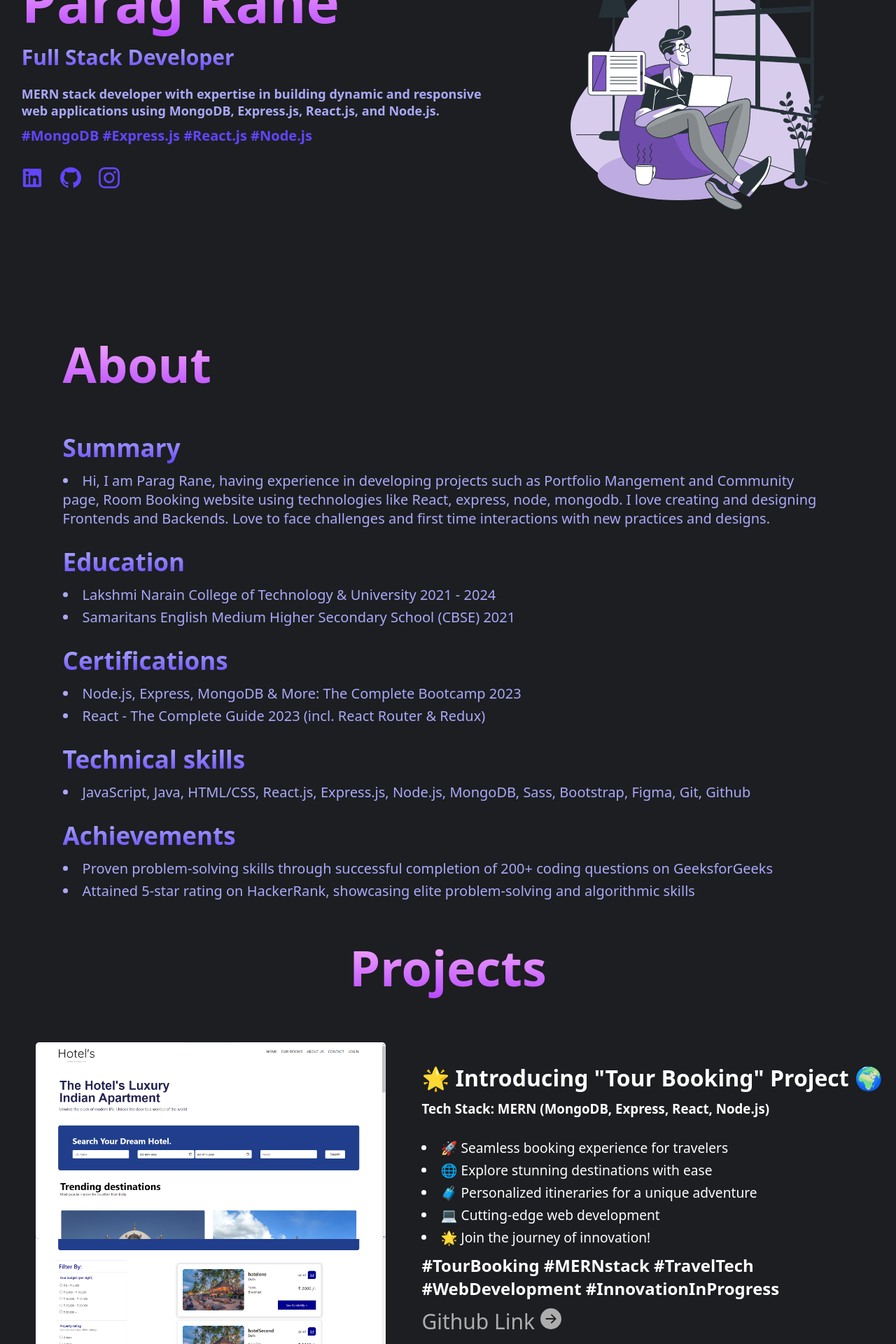
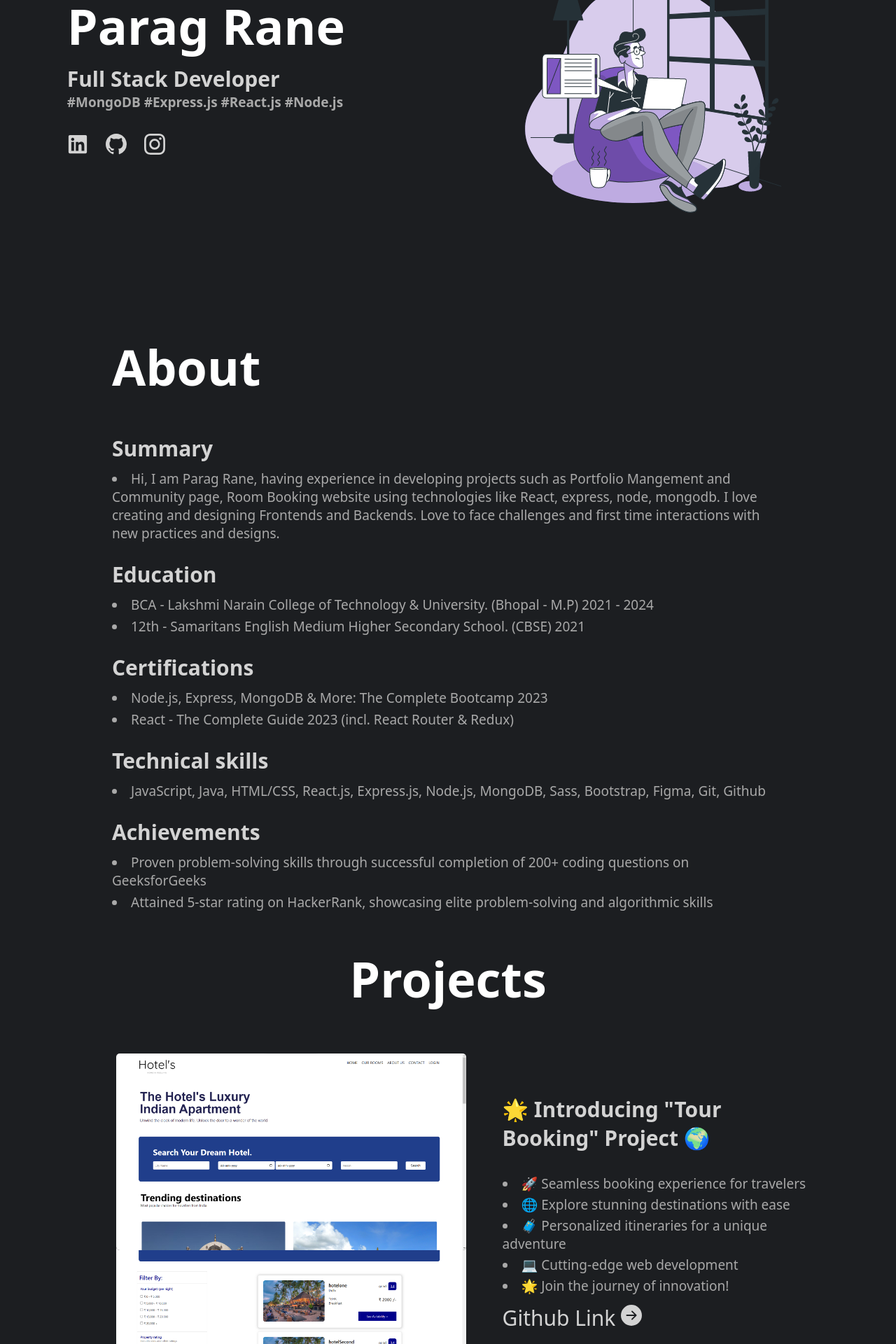
Before and after one commit to llparagranell/Work-Sample, a React (Create React App) app: page / in a window 1280 px wide. Shown: the part 320-2240 px from the top of the page at 70% size. Built offline with nearby package versions, Linux system fonts and the light colour scheme.

Commit message:
final commit

```diff
--- a/src/App.css
+++ b/src/App.css
@@ -7,3 +7,16 @@
 html {
   scroll-behavior: smooth;
 }
+
+.light-font{
+  color: lightgray;
+  font-size: 30px;
+}
+.white-font{
+  color: white;
+  font-size: 70px;
+}
+.dark-font{
+  color: darkgrey;
+  font-size: 19px;
+}
--- a/src/components/About.jsx
+++ b/src/components/About.jsx
@@ -1,39 +1,64 @@
 import "./about.css";
-import react from '../images/udemy react.pdf'
-import node from '../images/udemy.pdf'
-
+import react from "../images/udemy react.pdf";
+import node from "../images/udemy.pdf";
 
 function About() {
-
-
   return (
     <div id="about">
       <div className="box">
-        <h1>About</h1>
+        <h1 className="white-font">About</h1>
         <div className="about">
-          <p className="about-p">Summary</p>
-          <li className="about-li">Hi, I am Parag Rane, having experience in developing projects such
+          <p className="light-font about-p">Summary</p>
+          <li className="dark-font about-li">
+            Hi, I am Parag Rane, having experience in developing projects such
             as Portfolio Mangement and Community page, Room Booking website
             using technologies like React, express, node, mongodb. I love
             creating and designing Frontends and Backends. Love to face
             challenges and first time interactions with new practices and
             designs.
           </li>
-          <p className="about-p">Education</p>
-          <li className="about-li">Lakshmi Narain College of Technology & University 2021 - 2024</li>
-          <li className="about-li">Samaritans English Medium Higher Secondary School (CBSE) 2021</li>
+          <p className="light-font about-p">Education</p>
+          <li className="dark-font about-li">
+           BCA - Lakshmi Narain College of Technology & University. (Bhopal - M.P) 2021 - 2024
+          </li>
+          <li className="dark-font about-li">
+           12th - Samaritans English Medium Higher Secondary School. (CBSE) 2021
+          </li>
 
-          <p className="about-p">Certifications</p>
-          <li className="about-li"><a style={{textDecoration:"none",color:'#aba8f9'}} href={react}  download="parag_rane_react">Node.js, Express, MongoDB & More: The Complete Bootcamp 2023</a></li>
-          <li className="about-li"><a style={{textDecoration:"none",color:'#aba8f9'}} href={node} download="parag_rane_node">React - The Complete Guide 2023 (incl. React Router & Redux)</a></li>
+          <p className="light-font about-p">Certifications</p>
+          <li className="dark-font about-li">
+            <a
+              style={{ textDecoration: "none", color: "darkgrey" }}
+              href={react}
+              download="parag_rane_react"
+            >
+              Node.js, Express, MongoDB & More: The Complete Bootcamp 2023
+            </a>
+          </li>
+          <li className="dark-font about-li">
+            <a
+              style={{ textDecoration: "none", color: "darkgrey" }}
+              href={node}
+              download="parag_rane_node"
+            >
+              React - The Complete Guide 2023 (incl. React Router & Redux)
+            </a>
+          </li>
 
-          <p className="about-p">Technical skills</p>
-          <li className="about-li">JavaScript, Java, HTML/CSS, React.js, Express.js, Node.js, MongoDB, Sass, Bootstrap,
-Figma, Git, Github</li>
-<p className="about-p">Achievements</p>
-          <li className="about-li">Proven problem-solving skills through successful completion of 200+ coding questions on GeeksforGeeks</li>
-          <li className="about-li">Attained 5-star rating on HackerRank, showcasing elite problem-solving and algorithmic skills</li>
-
+          <p className="light-font about-p">Technical skills</p>
+          <li className="dark-font about-li">
+            JavaScript, Java, HTML/CSS, React.js, Express.js, Node.js, MongoDB,
+            Sass, Bootstrap, Figma, Git, Github
+          </li>
+          <p className="light-font about-p">Achievements</p>
+          <li className="dark-font about-li">
+            Proven problem-solving skills through successful completion of 200+
+            coding questions on GeeksforGeeks
+          </li>
+          <li className="dark-font about-li">
+            Attained 5-star rating on HackerRank, showcasing elite
+            problem-solving and algorithmic skills
+          </li>
         </div>
 
         {/* <h1>Skills</h1>
@@ -47,9 +72,6 @@ Figma, Git, Github</li>
           <li><FaNodeJs/></li>
         </div> */}
       </div>
-
-
-
     </div>
   );
 }
--- a/src/components/Home.jsx
+++ b/src/components/Home.jsx
@@ -9,18 +9,18 @@ function Home() {
   return (
     <div className="heading">
       <div className="ex">
-        <p id="name">Parag Rane</p>
-        <p id="pro">Full Stack Developer</p>
-        <p id="des">MERN stack developer with expertise in building dynamic and responsive <br /> web applications using MongoDB, Express.js, React.js, and Node.js.</p>
-        <p id="hash">#MongoDB  #Express.js  #React.js  #Node.js</p>
+        <p className="white-font" style={{lineHeight:"1",marginBottom:"20px"}}> Parag Rane</p>
+        <p className="light-font">Full Stack Developer</p>
+        {/* <p className="dark-font">MERN stack developer with expertise in building dynamic and responsive <br /> web applications using MongoDB, Express.js, React.js, and Node.js.</p> */}
+        <p className="dark-font">#MongoDB  #Express.js  #React.js  #Node.js</p>
         <ul style={{marginTop:"30px"}}>
-          <a href="https://www.linkedin.com/in/parag-rane-414089243/" className="home-ul-a">
+          <a href="https://www.linkedin.com/in/parag-rane-414089243/" className="light-font">
             <FaLinkedin />
           </a>
-          <a href="https://github.com/llparagranell" style={{padding:"0 25px"}}>
+          <a href="https://github.com/llparagranell" style={{padding:"0 25px"}} className="light-font">
             <BsGithub />
           </a>
-          <a href="https://www.instagram.com/___parag___rane___/" className="home-ul-a">
+          <a href="https://www.instagram.com/___parag___rane___/" className="light-font">
             <BsInstagram />
           </a>
         </ul>
--- a/src/components/Project.jsx
+++ b/src/components/Project.jsx
@@ -9,7 +9,7 @@ function Project() {
   return (
     <div id="project">
       <div className="project">
-        <h1>Projects</h1>
+        <h1 className="white-font">Projects</h1>
       </div>
       <div className="project-container">
         <div className="flex">
@@ -18,22 +18,22 @@ function Project() {
             <img src={img_1} alt=""  className="p-img"/>
             <img src={img_2} alt="" className="mar p-img" />
           </div>
-          <div className="description" style={{ color: "white" }}>
-            <h1> 🌟 Introducing "Tour Booking" Project 🌍</h1>
+          <div className="description">
+            <h1 className="light-font"> 🌟 Introducing "Tour Booking" Project 🌍</h1>
 
-            <h3>Tech Stack: MERN (MongoDB, Express, React, Node.js)</h3>
-            <li>🚀 Seamless booking experience for travelers</li>
-            <li>🌐 Explore stunning destinations with ease</li>
-            <li>🧳 Personalized itineraries for a unique adventure</li>
-            <li>💻 Cutting-edge web development</li>
-            <li>🌟 Join the journey of innovation!</li>
-            <h2>
+            {/* <h3 className="light-font">Tech Stack: MERN (MongoDB, Express, React, Node.js)</h3> */}
+            <li className="dark-font">🚀 Seamless booking experience for travelers</li>
+            <li className="dark-font">🌐 Explore stunning destinations with ease</li>
+            <li className="dark-font">🧳 Personalized itineraries for a unique adventure</li>
+            <li className="dark-font">💻 Cutting-edge web development</li>
+            <li className="dark-font">🌟 Join the journey of innovation!</li>
+            {/* <p className="light-font">
               #TourBooking #MERNstack #TravelTech #WebDevelopment
               #InnovationInProgress
-            </h2>
+            </p> */}
             <a
               href="https://github.com/llparagranell/tourbooking"
-              className="a"
+              className="light-font a"
             >
               Github Link <BsFillArrowRightCircleFill />
             </a>
@@ -48,18 +48,18 @@ function Project() {
             <img src={img_4} alt="" className="mar p-img" />
           </div>
           <div className="description" style={{ color:"white" }}>
-            <h1> 🌟 Introducing "Chat App" Project 🌍</h1>
+            <h1 className="light-font"> 🌟 Introducing "Chat App" Project 🌍</h1>
 
-            <h3>Tech Stack: MERN (MongoDB, Express, React, Node.js)</h3>
-            <li>🌍 Global connectivity</li>
-            <li>🔄 Real-time messaging</li>
-            <li>📱 Responsive design</li>
-            <li>💬 Personalized chats</li>
-            <li>💡 Developed on MERN stack</li>
-            <h2>#ChatApp #MERNstack #WebDevelopment #InnovationInProgress</h2>
+            {/* <p className="light-font">Tech Stack: MERN (MongoDB, Express, React, Node.js)</p> */}
+            <li className="dark-font">🌍 Global connectivity</li>
+            <li className="dark-font">🔄 Real-time messaging</li>
+            <li className="dark-font">📱 Responsive design</li>
+            <li className="dark-font">💬 Personalized chats</li>
+            <li className="dark-font">💡 Developed on MERN stack</li>
+            {/* <p className="light-font">#ChatApp #MERNstack #WebDevelopment #InnovationInProgress</p> */}
             <a
               href="https://github.com/llparagranell/tourbooking"
-              className="a"
+              className="light-font a"
             >
               Github Link <BsFillArrowRightCircleFill />
             </a>
@@ -67,35 +67,7 @@ function Project() {
         </div>
 
       </div>
-
-      {/* <div className="card-container"> */}
-      {/* <div className="card"> */}
-
-      {/* Portfolio Management{" "} */}
-      {/* <a href="https://github.com/llparagranell/Portfolio-Management" >
-            <BsFillArrowRightCircleFill />
-          </a> */}
-      {/* </div> */}
-      {/* <div className="card">
-          Tourbooking{" "}
-          <a href="https://github.com/llparagranell/tourbooking">
-            <BsFillArrowRightCircleFill />
-          </a>
-        </div>
-        <div className="card">
-          Bookstore{" "}
-          <a href="https://github.com/llparagranell/bookstore">
-            <BsFillArrowRightCircleFill />
-          </a>
-        </div>
-        <div className="card">
-          News App{" "}
-          <a href="https://github.com/llparagranell/react-news-app">
-            <BsFillArrowRightCircleFill />
-          </a>
-        </div> */}
-      {/* </div> */}
-      <a href="https://github.com/llparagranell" style={{color:"white",textDecoration:"none"}}>More projects...</a>
+      <a href="https://github.com/llparagranell" style={{textDecoration:"none"}} className="light-font">More projects...</a>
     </div>
   );
 }
--- a/src/components/about.css
+++ b/src/components/about.css
@@ -1,83 +1,51 @@
-#about{
+#about {
   height: fit-content;
   width: 100%;
   display: flex;
   justify-content: center;
-    /* align-items: center; */
 }
-.box{
-    width: 86vw;
-    /* text-align: center; */
+.box {
+  width: 75vw;
+}
 
+.about {
+  margin: 6vh 0;
 }
-.box h1{
-    font-size: 70px;
-    color: transparent;
-    background-image: linear-gradient(180deg, #ffb6ff, #b344ff);
-    -webkit-background-clip: text;
-    background-clip: text;
-}.about{
-    margin: 6vh  0;
-}
-.about-p{
+.about-p {
   font-weight: 600;
   margin: 25px 0 10px 0;
-    display: block;
-    font-size: 35px;
-    color: transparent;
-    background-image: linear-gradient(180deg, #b9b6ff, #6344ff);
-    -webkit-background-clip: text;
-    background-clip: text;
 }
-.about-li{
-    /* color: transparent;
-    background-image: linear-gradient(180deg, #b9b6ff, #6344ff);
-    -webkit-background-clip: text;
-    background-clip: text; */
+.about-li {
   margin-bottom: 5px;
-    color: #aba8f9;
-    font-size: 20px;
   font-weight: 500;
-    /* list-style-type: none; */
 }
-/*
-.skills{
-    display: flex;
-    justify-content: center;
-    margin-top: 20px;
-}
-.skills li{
-    padding: 10px 35px;
-    color: #6344ff;
-    list-style-type: none;
-    font-size: 100px;
-} */
 
-@media screen and (max-width:1024px) {
-    .skills li{
+@media screen and (max-width: 1024px) {
+  .skills li {
     padding: 10px 15px;
   }
 }
-@media screen and (max-width: 768px){
-    .about li{
+@media screen and (max-width: 768px) {
+  .about li {
     font-size: 21px;
   }
-    .skills li{
+  .skills li {
     padding: 10px 0px;
   }
 }
-@media screen and (max-width:525px) {
-    #about{
+@media screen and (max-width: 525px) {
+  #about {
+    margin-top: 10vh;
     height: fit-content;
   }
   .box {
     width: 92vw;
   }
-    .about li{
+  .about li {
     font-size: 17px;
     font-weight: 500;
   }
-    .skills{
+  .skills {
     flex-direction: column;
   }
 }
--- a/src/components/home.css
+++ b/src/components/home.css
@@ -6,54 +6,8 @@
     justify-content: space-around;
     align-items: center;
 }
-.heading a{
-    list-style-type: none;
-    font-size: 30px;
-    color:#6344ff;
-    background-color: transparent;
-    cursor: pointer;
-}
-.heading a:hover{
-    scale: 1.05;
-    color:#6344ffdd;
-}
-#name{
-    font-size: 80px;
-    color: transparent;
-    background-image: linear-gradient(180deg, #ffb6ff, #b344ff);
-    -webkit-background-clip: text;
-    background-clip: text;
-}
-#pro{
-    margin-top: 5px;
-    display: block;
-    font-size: 30px;
-    color: transparent;
-    background-image: linear-gradient(180deg, #b9b6ff, #6344ff);
-    -webkit-background-clip: text;
-    background-clip: text;
-}
-#des{
-    margin-top: 20px;
-color: #aba8f9;
-font-size: 18px;
-}
-#hash{
-    margin-top: 10px;
-    color: #6344ff;
-    font-size: 20px;
+@media screen and (max-width:525px) {
 
-}
-.ex{
-    padding: 0;
-}
-#h-img{
-    width: 600;
-}
-@media screen and (max-width:525px) {
-    .ex{
-        padding: 0 6vw;
-    }
     .heading{
         flex-direction: column-reverse;
         height: fit-content;
@@ -62,7 +16,5 @@ font-size: 18px;
     #h-img{
         width: 390px;
     }
-    #name{
-        font-size: 60px;
-    }
+
 }
--- a/src/components/projects.css
+++ b/src/components/projects.css
@@ -6,16 +6,10 @@
   width: 100%;
   height: fit-content;
 }
-.project h1 {
-  font-size: 70px;
-  color: transparent;
-  background-image: linear-gradient(180deg, #ffb6ff, #b344ff);
-  -webkit-background-clip: text;
-  background-clip: text;
-}
+
 .project-container {
   float: left;
-  width: 100%;
+  width: 82vw;
   padding-top: 1vh;
   display: flex;
   flex-direction: column;
@@ -41,29 +35,25 @@
 .description {
   background: transparent;
   margin: 3vh 0;
-  color: white;
   display: flex;
   flex-direction: column;
   justify-content: center;
 }
-.description h3 {
+.description h1 {
   margin: 10px 0 30px 0;
 }
 .description li {
-  font-size: 1.2rem;
-  padding-bottom: 5px;
+  padding: 2px 0;
 }
-.description h2 {
+/* .description h2 {
   margin-top: 5px;
-}
+} */
 .card-container {
   display: flex;
   margin: 6vh;
 }
 .a {
-  font-size: 30px;
   background: transparent;
-  color: rgba(255, 255, 255, 0.638);
   text-decoration: none;
   float: right;
   margin-right: 5vw;
@@ -84,6 +74,9 @@
     #project{
         height: fit-content;
     }
+    .project-container{
+      width: 100%;
+    }
     .p-img{
       width: 300px;
     }
```
Also changed, not shown: src/components/Contact.jsx (+5 -5 lines), src/components/Navbar.jsx (+5 -5 lines), src/components/contact.css (+11 -25 lines), src/components/navbar.css (+4 -3 lines). Lines whose indentation alone changed are shown as unchanged.
